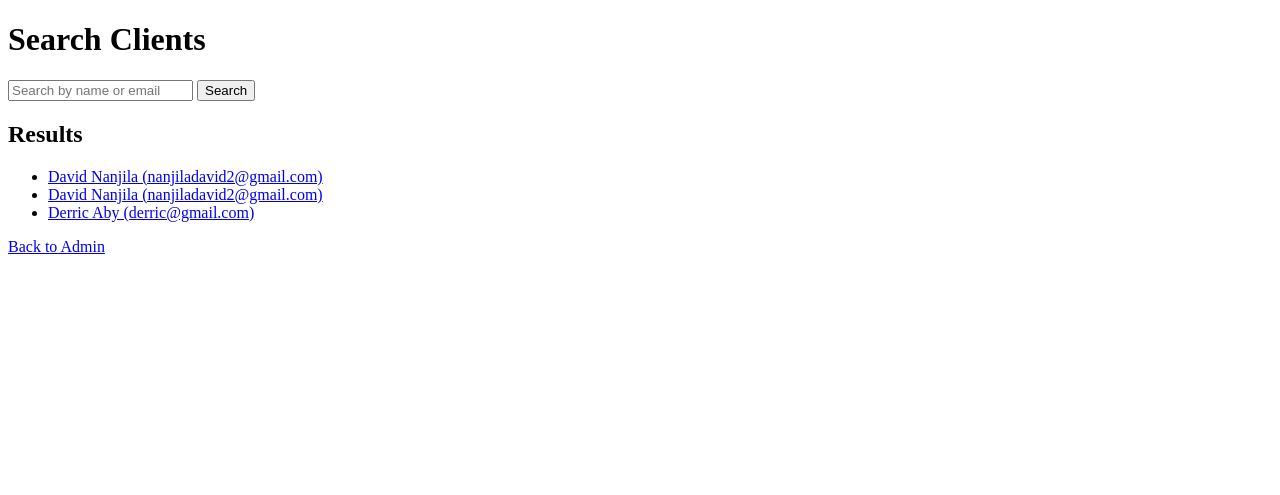
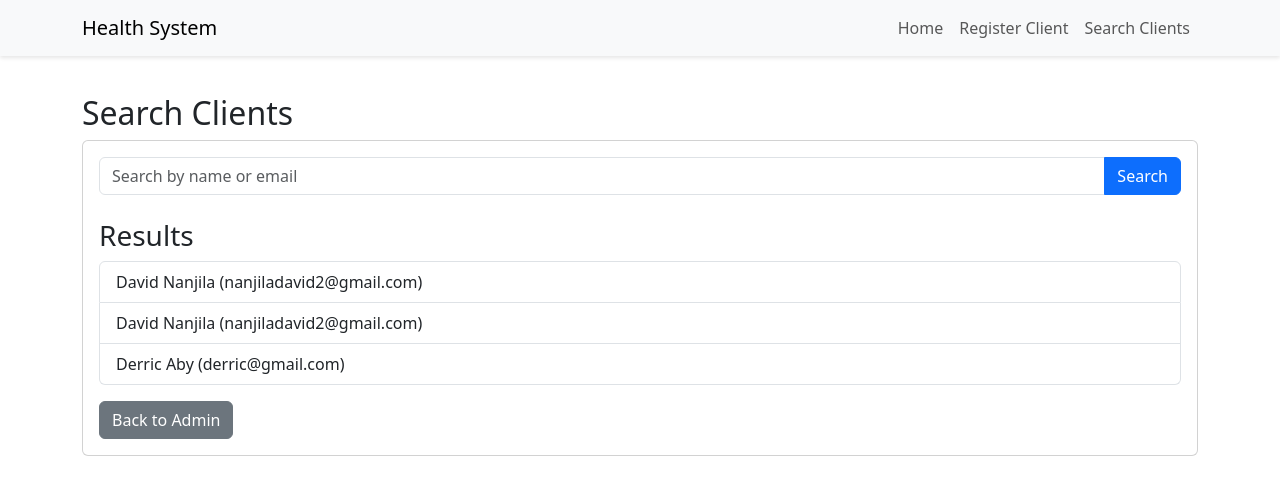
Before and after one commit to HandOnPractices/internshipTask1, a Django app: page /clients/search/ in a window 1280 px wide. Shown: the top 495 px of the page. Run offline with Django 5.2, Linux system fonts and the light colour scheme; data comes from the database, SQL or seed files in the repository.

Commit message:
Style client_search.html with Bootstrap for improved presentation

```diff
--- a/clients/templates/clients/client_search.html
+++ b/clients/templates/clients/client_search.html
@@ -1,22 +1,27 @@
-<!DOCTYPE html>
-<html>
-<head>
-    <title>Search Clients</title>
-</head>
-<body>
-    <h1>Search Clients</h1>
-    <form method="get">
-        <input type="text" name="q" placeholder="Search by name or email" value="{{ query }}">
-        <button type="submit">Search</button>
-    </form>
-    <h2>Results</h2>
-    <ul>
-        {% for client in clients %}
-            <li><a href="{% url 'client_detail' client.id %}">{{ client }} ({{ client.email }})</a></li>
-        {% empty %}
-            <li>No clients found.</li>
-        {% endfor %}
-    </ul>
-    <a href="{% url 'admin:index' %}">Back to Admin</a>
-</body>
-</html>
+{% extends 'clients/base.html' %}
+{% block content %}
+    <h2>Search Clients</h2>
+    <div class="card">
+        <div class="card-body">
+            <form method="get" class="mb-4">
+                <div class="input-group">
+                    <input type="text" name="q" class="form-control" placeholder="Search by name or email" value="{{ query }}">
+                    <button type="submit" class="btn btn-primary">Search</button>
+                </div>
+            </form>
+            <h3 class="card-title">Results</h3>
+            <div class="list-group">
+                {% for client in clients %}
+                    <a href="{% url 'client_detail' client.id %}" class="list-group-item list-group-item-action">
+                        {{ client.first_name }} {{ client.last_name }} ({{ client.email }})
+                    </a>
+                {% empty %}
+                    <div class="alert alert-info" role="alert">
+                        No clients found.
+                    </div>
+                {% endfor %}
+            </div>
+            <a href="{% url 'admin:index' %}" class="btn btn-secondary mt-3">Back to Admin</a>
+        </div>
+    </div>
+{% endblock %}
```
